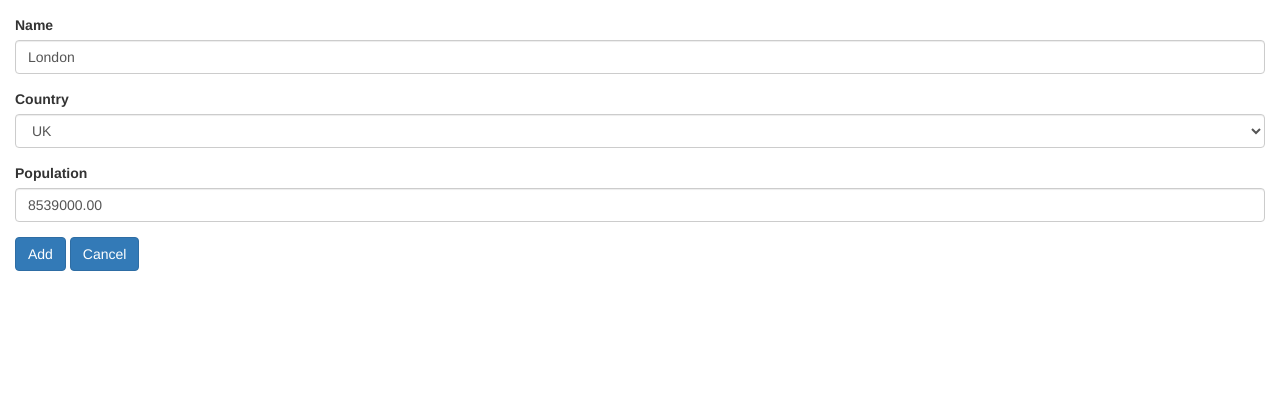
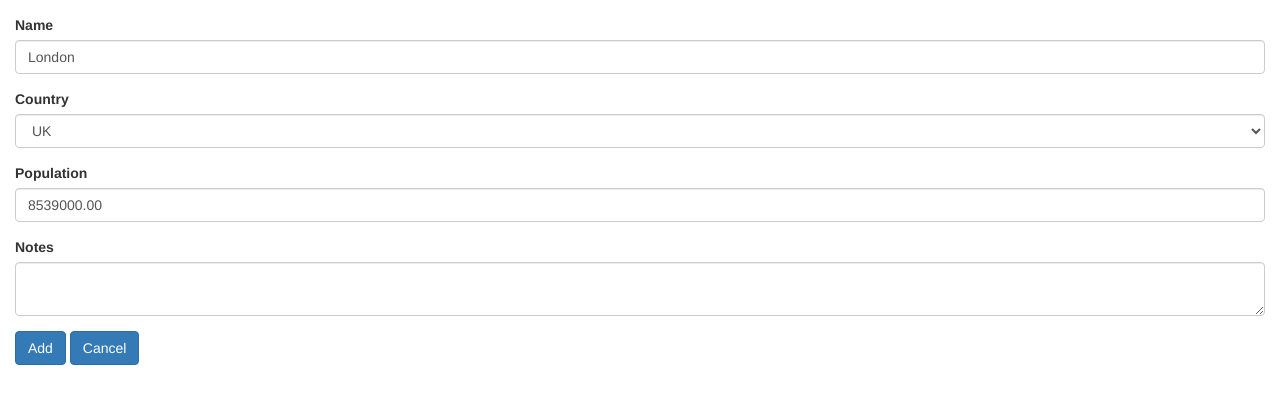
Before and after one commit to darrenji/AspNetCoreTagHelpersExamples, an ASP.NET Core app: a page that uses Views/Home/Create.cshtml in a window 1280 px wide. Shown: the top 404 px of the page. Run offline with ASP.NET Core 8, Linux system fonts and the light colour scheme.

Commit message:
有关textarea的TagHelper

```diff
--- a/Models/City.cs
+++ b/Models/City.cs
@@ -14,5 +14,7 @@ namespace AspNetCoreTagHelpersExamples.Models
 
         [DisplayFormat(DataFormatString = "{0:F2}", ApplyFormatInEditMode = true)]
         public int? Population { get; set; }
+
+        public string Notes { get; set; }
     }
 }
--- a/Views/Home/Create.cshtml
+++ b/Views/Home/Create.cshtml
@@ -51,6 +51,11 @@
         <a bs-button-color="primary" href="/Home/Index">Cancel</a>
     </div>*@
 
+    <div class="form-group">
+        <label asp-for="Notes"></label>
+        <textarea class="form-control" asp-for="Notes"></textarea>
+    </div>
+
     <button type="submit" class="btn btn-primary">Add</button>
     <a class="btn btn-primary" href="/Home/Index">Cancel</a>
 </form>
```
